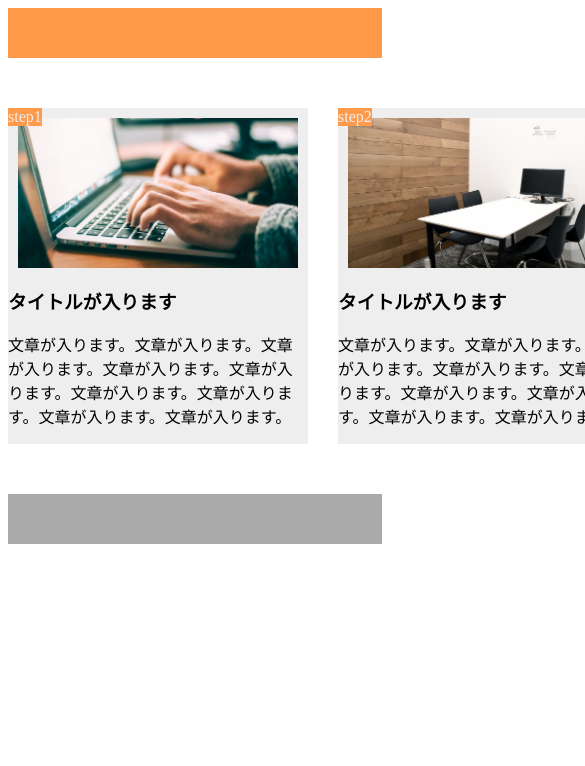
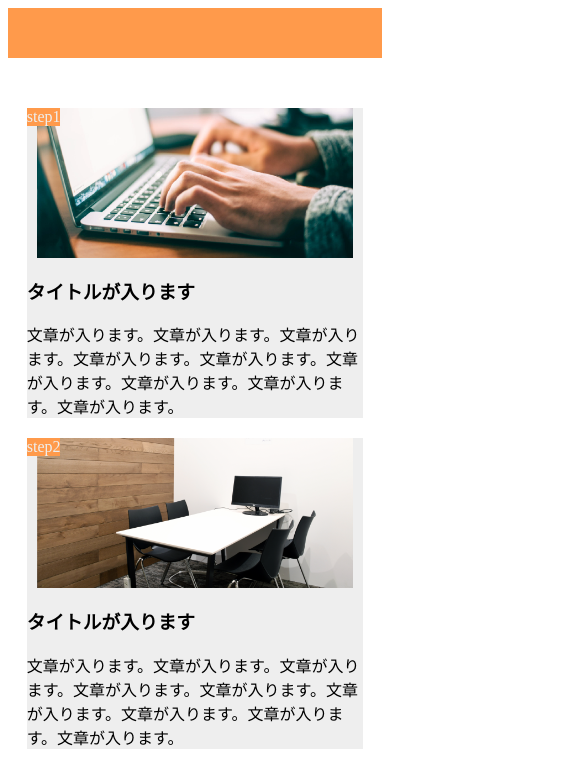
Before and after one commit to PinotG/HTML1-9, a plain HTML site: page index.html in a window 390 px wide. Shown: the top 766 px of the page, 585 px wide, since content can reach past the window. Drawn offline with Linux system fonts and the light colour scheme.

Commit message:
responsive css

```diff
--- a/style.css
+++ b/style.css
@@ -67,3 +67,37 @@
   margin-left: 10px;
   margin-right: 10px;
 }
+
+@media screen and (max-width:768px){
+  .head{
+    width: 100%;
+  }
+
+  .foot{
+    width: 100%;
+  }
+
+  .main{
+    width: 100%;
+    display: block;
+  }
+
+  .step1{
+    margin: 0 auto;
+    width: 90%;
+    margin-bottom: 20px;
+    margin-top: 50px;
+  }
+
+  .step2{
+    margin: 0 auto;
+    width: 90%;
+    margin-bottom: 20px;
+  }
+
+  .step3{
+    width: 90%;
+    margin-bottom: 50px;
+  }
+
+}
```
